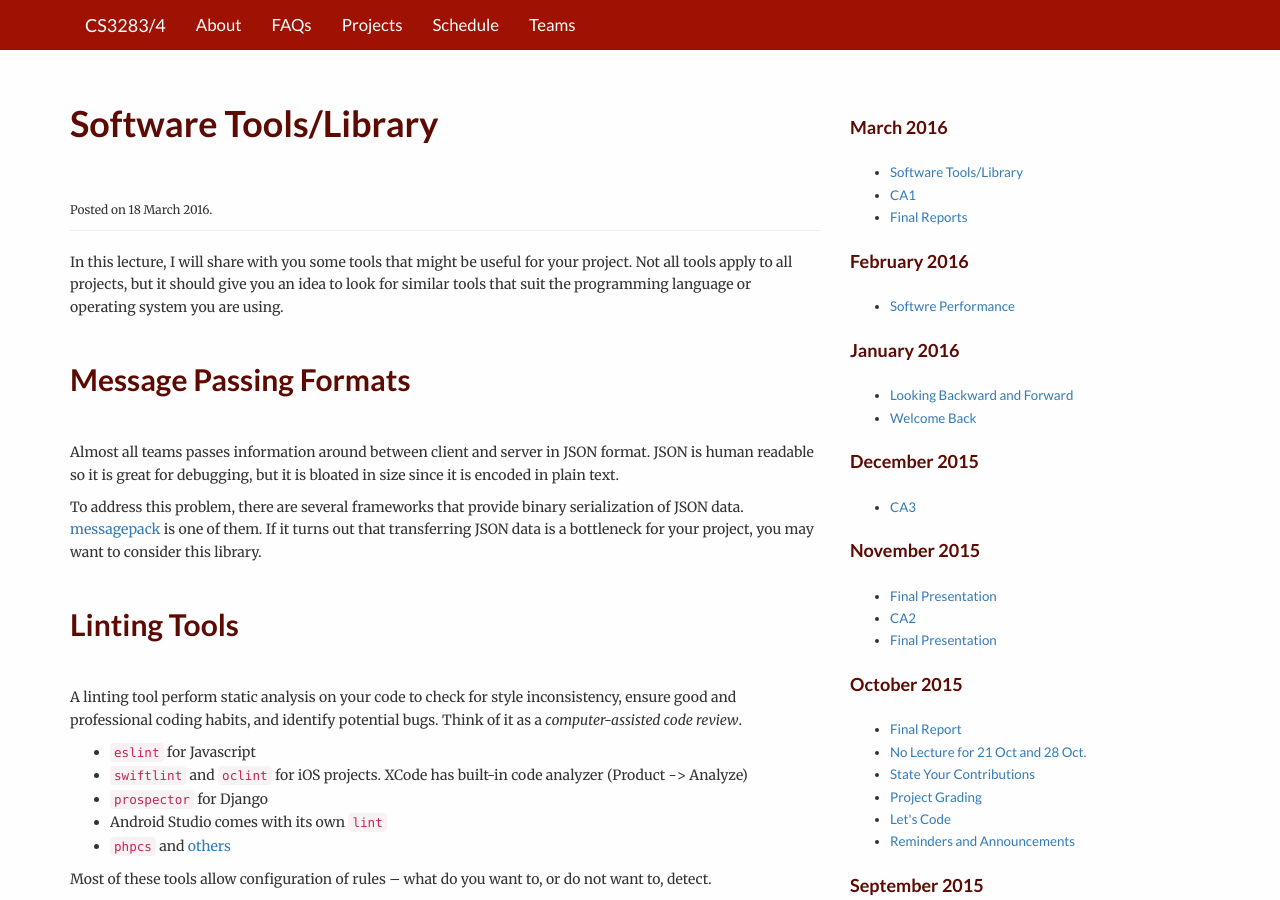
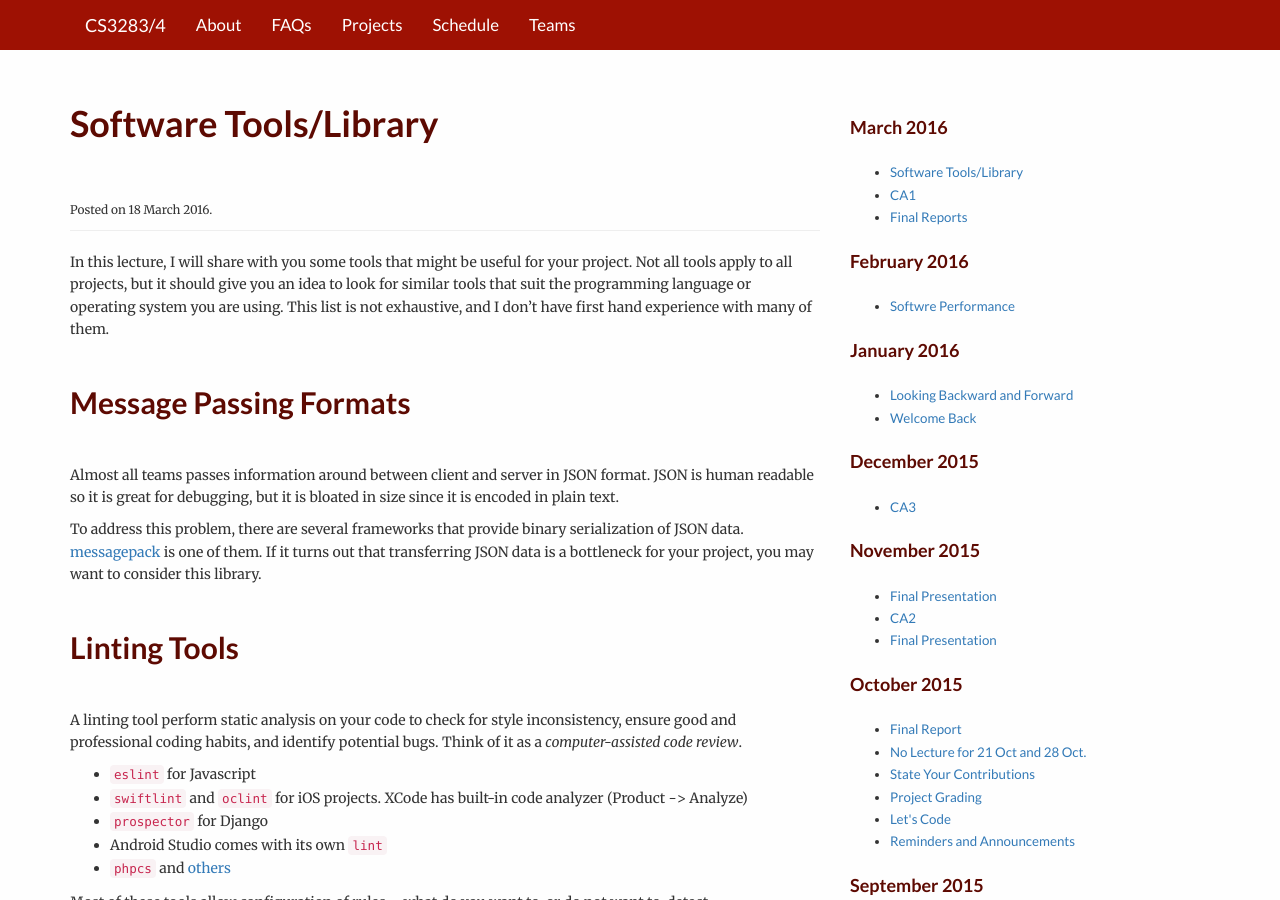
Before and after one commit to nus-mtp/1516, a Jekyll site: the page built from _posts/2016-03-18-software-tools.md, in a window 1280 px wide and 900 px high. Built offline with Jekyll 4.4.1, drawn with Linux system fonts in a browser that asks for light colours.

Commit message:
Added disclaimer

```diff
--- a/_posts/2016-03-18-software-tools.md
+++ b/_posts/2016-03-18-software-tools.md
@@ -5,7 +5,7 @@ tag: lecture
 date: 2016-03-18 01:53:10 +0800
 ---
 
-In this lecture, I will share with you some tools that might be useful for your project.  Not all tools apply to all projects, but it should give you an idea to look for similar tools that suit the programming language or operating system you are using.
+In this lecture, I will share with you some tools that might be useful for your project.  Not all tools apply to all projects, but it should give you an idea to look for similar tools that suit the programming language or operating system you are using.  This list is not exhaustive, and I don't have first hand experience with many of them.
 
 ## Message Passing Formats
 
```
